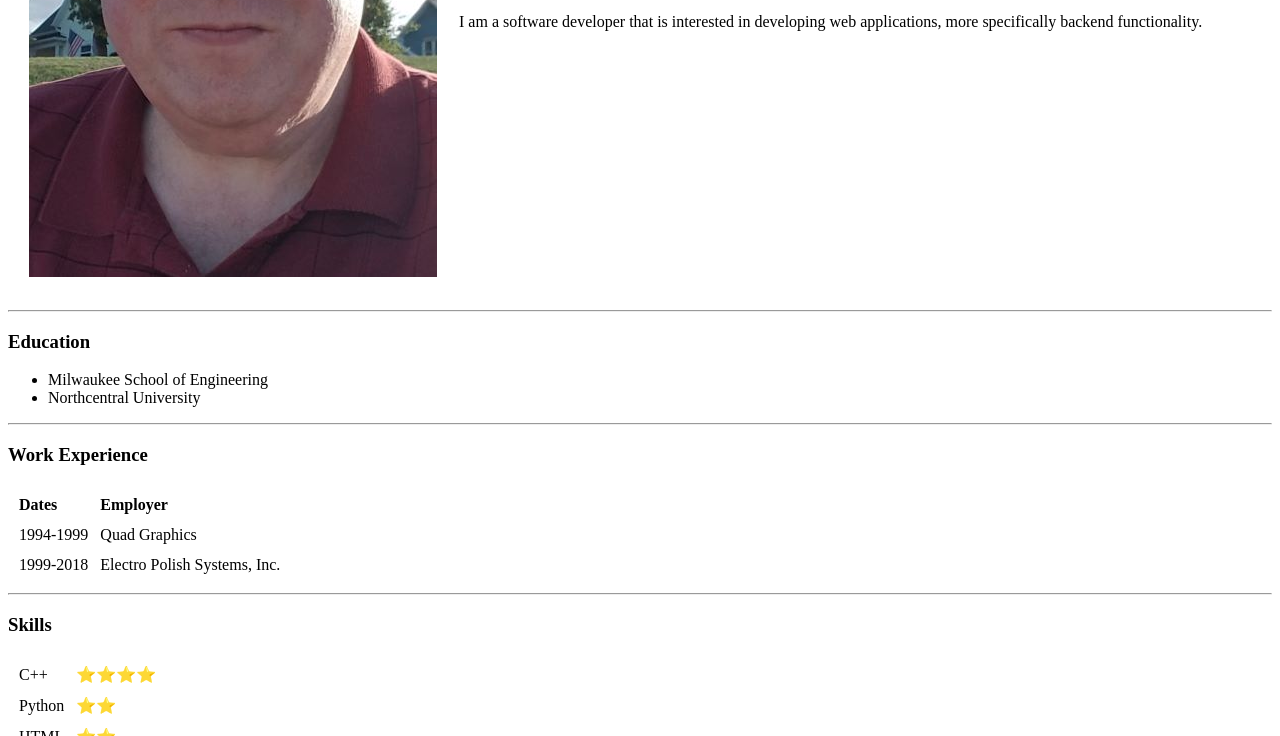
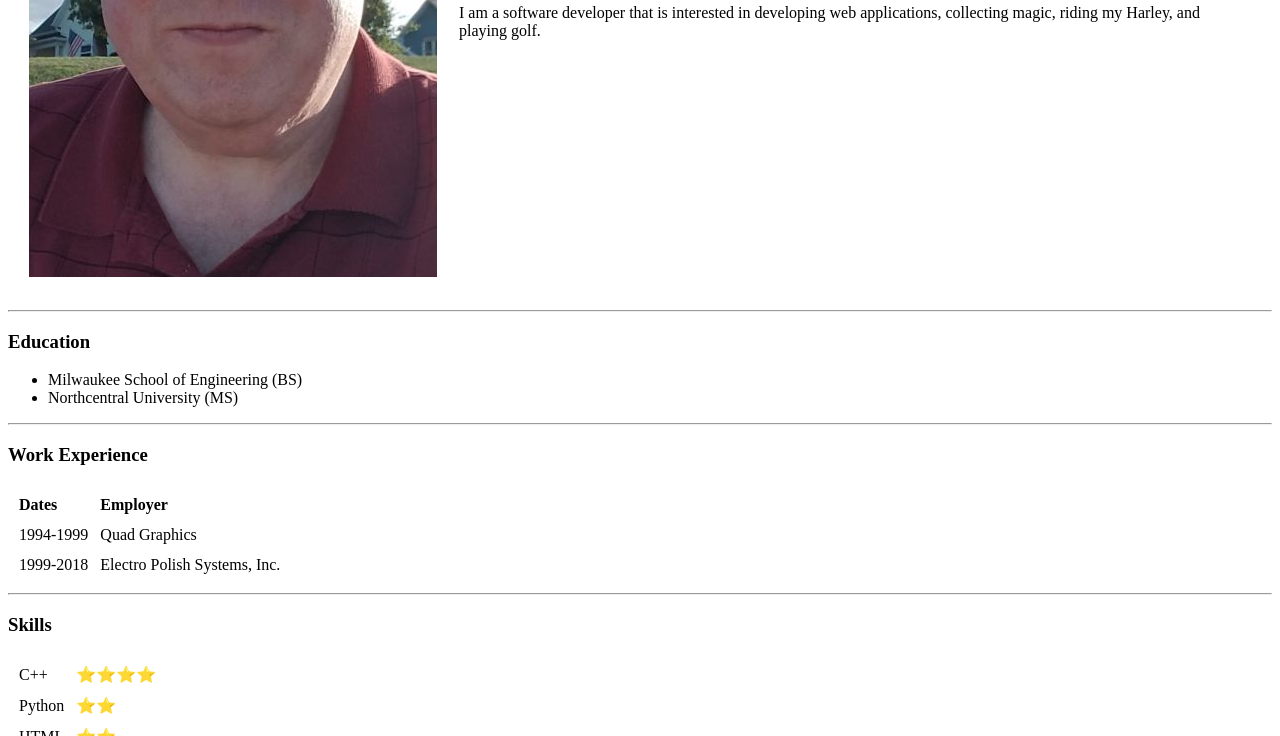
Before and after one commit to roberth2869/cv, a plain HTML site: page index.html in a window 1280 px wide. Shown: the part 364-1100 px from the top of the page. Drawn offline with Linux system fonts and the light colour scheme.

Commit message:
Add files via upload

```diff
--- a/index.html
+++ b/index.html
@@ -13,15 +13,15 @@
       <td>
         <h1>Robert J. Hensel</h1>
         <p><strong><em>Software Developer</em></strong></p>
-        <p>I am a software developer that is interested in developing web applications, more specifically backend functionality.</p>
+        <p>I am a software developer that is interested in developing web applications, collecting magic, riding my Harley, and playing golf.</p>
       </td>
     </tr>
   </table>
   <hr>
   <h3><strong>Education</strong></h3>
   <ul>
-    <li>Milwaukee School of Engineering</li>
-    <li>Northcentral University</li>
+    <li>Milwaukee School of Engineering (BS)</li>
+    <li>Northcentral University (MS)</li>
   </ul>
   <hr>
   <h3><strong>Work Experience</strong></h3>
```
